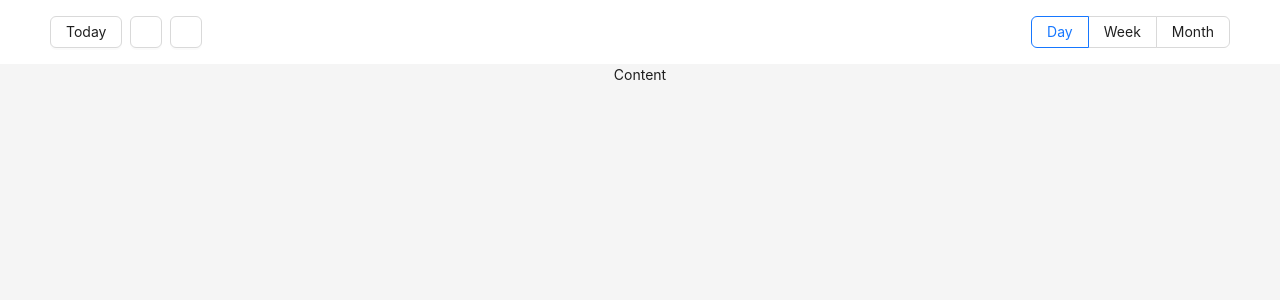
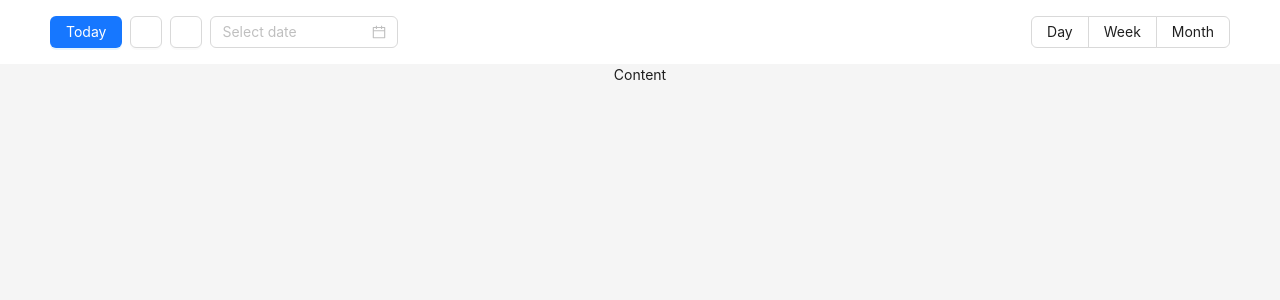
Before and after one commit to madalejo/antd-calendar, a React (Vite) app: page / in a window 1280 px wide. Shown: the top 300 px of the page. Built offline with nearby package versions, Linux system fonts and the light colour scheme; some icons are missing.

Commit message:
Add state inheritance

```diff
--- a/src/components/filter/index.tsx
+++ b/src/components/filter/index.tsx
@@ -1,5 +1,5 @@
-import { JSX, FC, CSSProperties, useState } from "react"
-import { Button, Radio, Space } from "antd"
+import { JSX, CSSProperties, Dispatch, SetStateAction } from "react"
+import { Button, DatePicker, Radio, Space } from "antd"
 
 import { Icon } from "@iconify/react"
 
@@ -27,8 +27,13 @@ const radioOptions = [
     }
 ]
 
-const FilterBar: FC = (): JSX.Element => {
-    const [view, setView] = useState<number>(0)
+const FilterBar = ({
+    view,
+    setView
+}: {
+    view: number
+    setView: Dispatch<SetStateAction<number>>
+}): JSX.Element => {
 
     const handleView = (value: number): void => {
         setView(value)
@@ -39,7 +44,11 @@ const FilterBar: FC = (): JSX.Element => {
             style={containerStyle}
         >
             <Space>
-                <Button>Today</Button>
+                <Button
+                    type="primary"
+                >
+                    Today
+                </Button>
                 <Button
                     icon={
                         <Icon
@@ -56,6 +65,7 @@ const FilterBar: FC = (): JSX.Element => {
                         />
                     }
                 />
+                <DatePicker />
             </Space>
             <Space>
                 <Radio.Group
```
